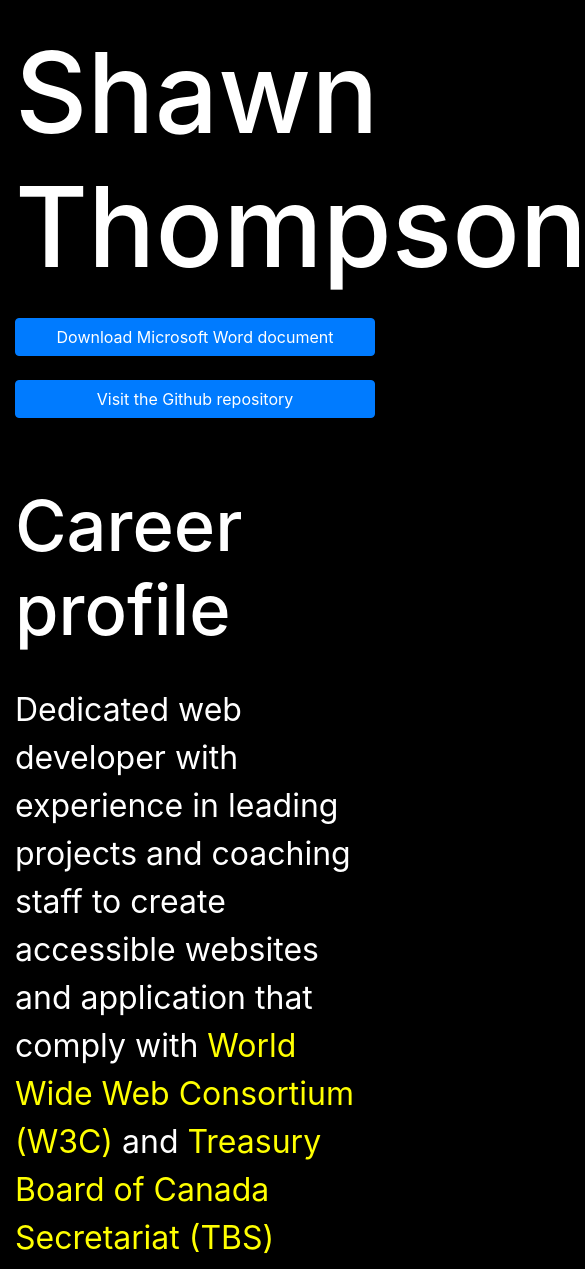
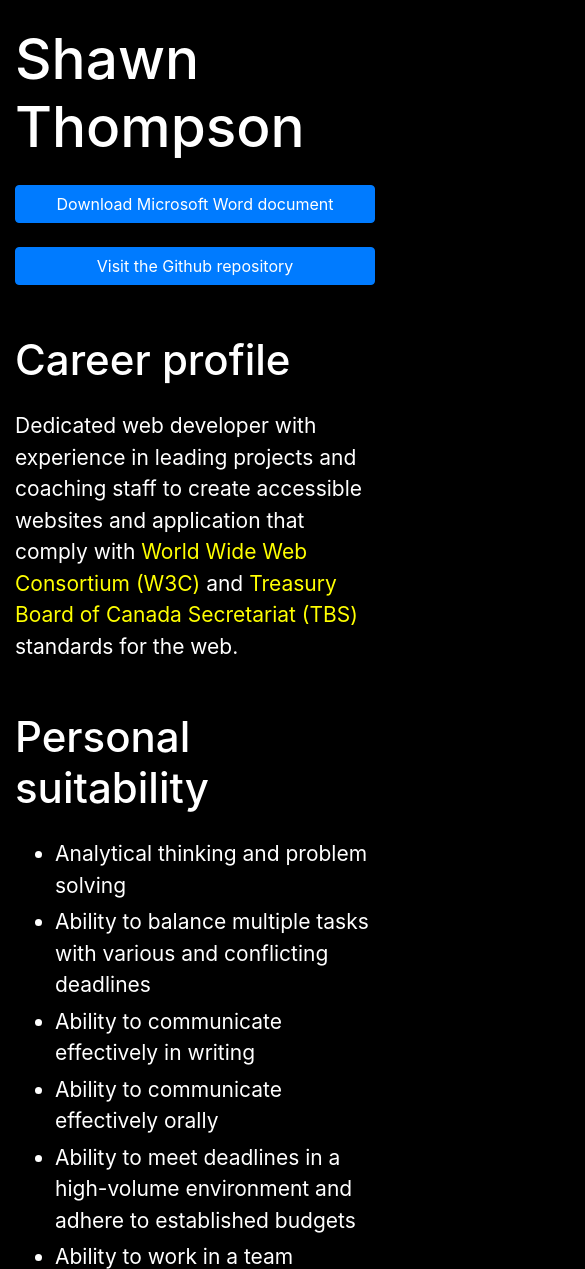
Before and after one commit to shawnthompson/resume, a plain HTML site: page index.html in a window 390 px wide. Shown: the top 1269 px of the page, 585 px wide, since content can reach past the window. Drawn offline with nearby package versions, Linux system fonts and the light colour scheme.

Commit message:
fix mobile font-size

```diff
--- a/style.scss
+++ b/style.scss
@@ -1,23 +1,24 @@
 body {
 	background-color: #000;
 	color: #fff;
-	font-size: 2em;
+	font-size: 32px;
 }
 
 h1 {
 	font-size: 3.5em;
-	padding-top: 25px;
+	margin-top: 25px;
 }
 
 h2 {
 	font-size: 2.2em;
-	padding-top: 50px;
-	padding-bottom: 25px;
+	margin-top: 50px;
+	margin-bottom: 25px;
 }
 
 h3 {
 	font-size: 1.2em;
-	padding-top: 50px;
+	margin-top: 30px;
+	margin-bottom: 15px;
 }
 
 a {
@@ -26,6 +27,7 @@ a {
 		background-color: #fff;
 		color: #0062cc;
 	}
+
 	color: yellow;
 
 	&:hover,
@@ -38,3 +40,23 @@ a {
 		font-size: 1.1em;
 	}
 }
+
+li {
+	margin-top: 5px;
+	margin-bottom: 5px;
+}
+
+@media (max-width: 768px) {
+
+	body {
+		font-size: 21px;
+	}
+
+	h1 {
+		font-size: 2.7em;
+	}
+
+	h2 {
+		font-size: 2em;
+	}
+}
```
Also changed, not shown: style.css, 1 other file.
